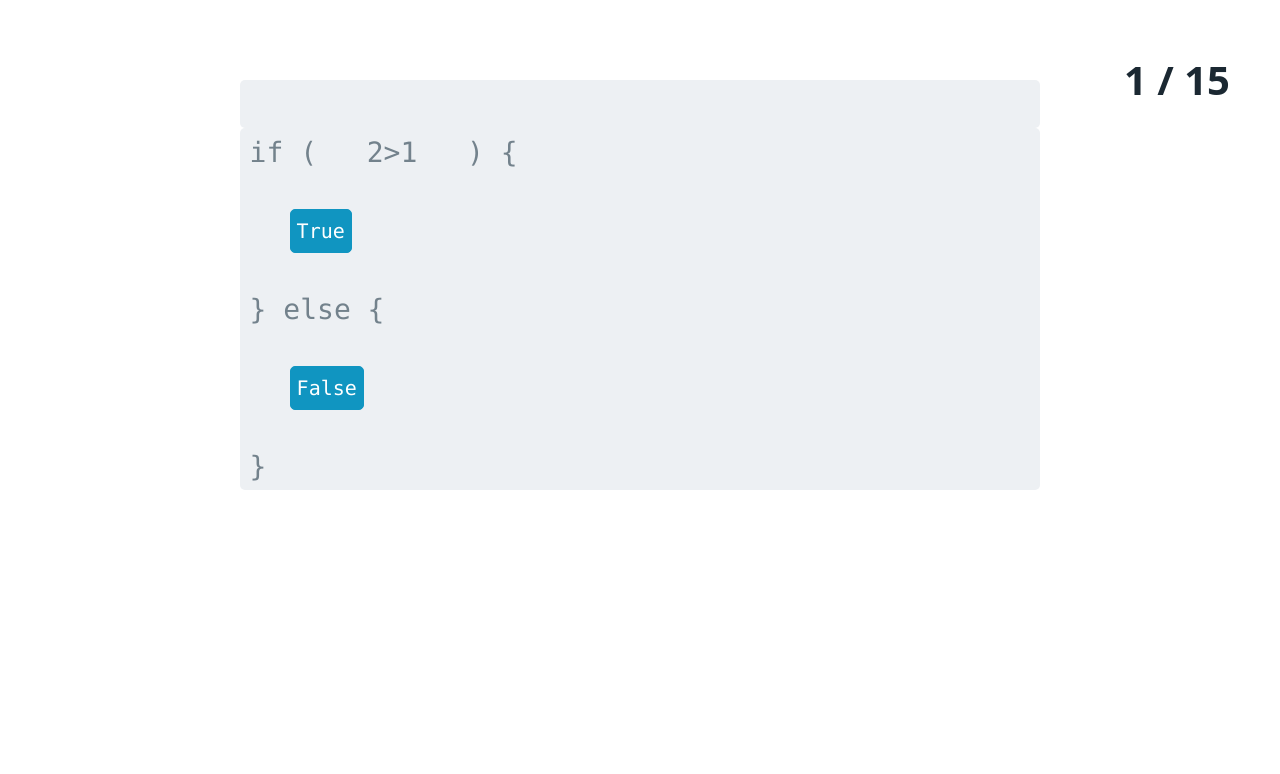
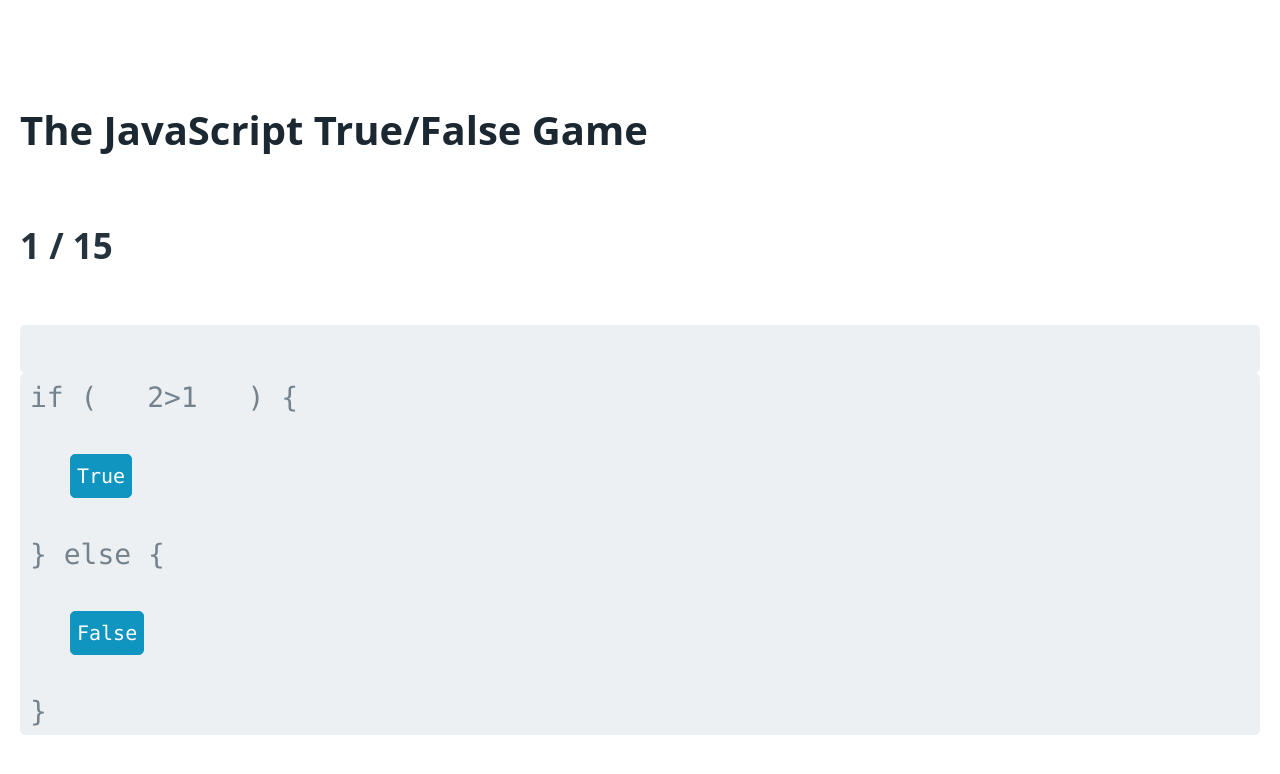
Before and after one commit to jonasholbech/if-game, a Svelte app: page / in a window 1280 px wide. Shown: the top 774 px of the page. Built offline with nearby package versions, Linux system fonts and the light colour scheme.

Commit message:
make Dannie happy

```diff
--- a/src/App.svelte
+++ b/src/App.svelte
@@ -47,6 +47,8 @@
 </script>
 
 <main>
+  <h1>The JavaScript True/False Game</h1>
+  <h2>{count + 1} / {statements.length}</h2>
   {#if !done}
     <code
       >{#key count}<span in:fly={{ y: -20 }}>{statements[count].code}</span
@@ -64,10 +66,12 @@
   {:else}
     <p>Well done</p>
   {/if}
-  <h1 class="points">{count + 1} / {statements.length}</h1>
 </main>
 
 <style>
+  * {
+    box-sizing: border-box;
+  }
   .isWrong {
     animation: shake 0.82s cubic-bezier(0.36, 0.07, 0.19, 0.97) both;
     transform: translate3d(0, 0, 0);
@@ -111,16 +115,9 @@
     text-align: center;
   }
   main {
-    display: grid;
-    grid-template-columns: 1fr 70ch 1fr;
-    position: relative;
-  }
-  main > * {
-    grid-column: 2;
-  }
-  .points {
-    position: absolute;
-    top: 50px;
-    right: 50px;
+    margin: 1rem;
+    width: auto;
+    display: flex;
+    flex-direction: column;
   }
 </style>
```
